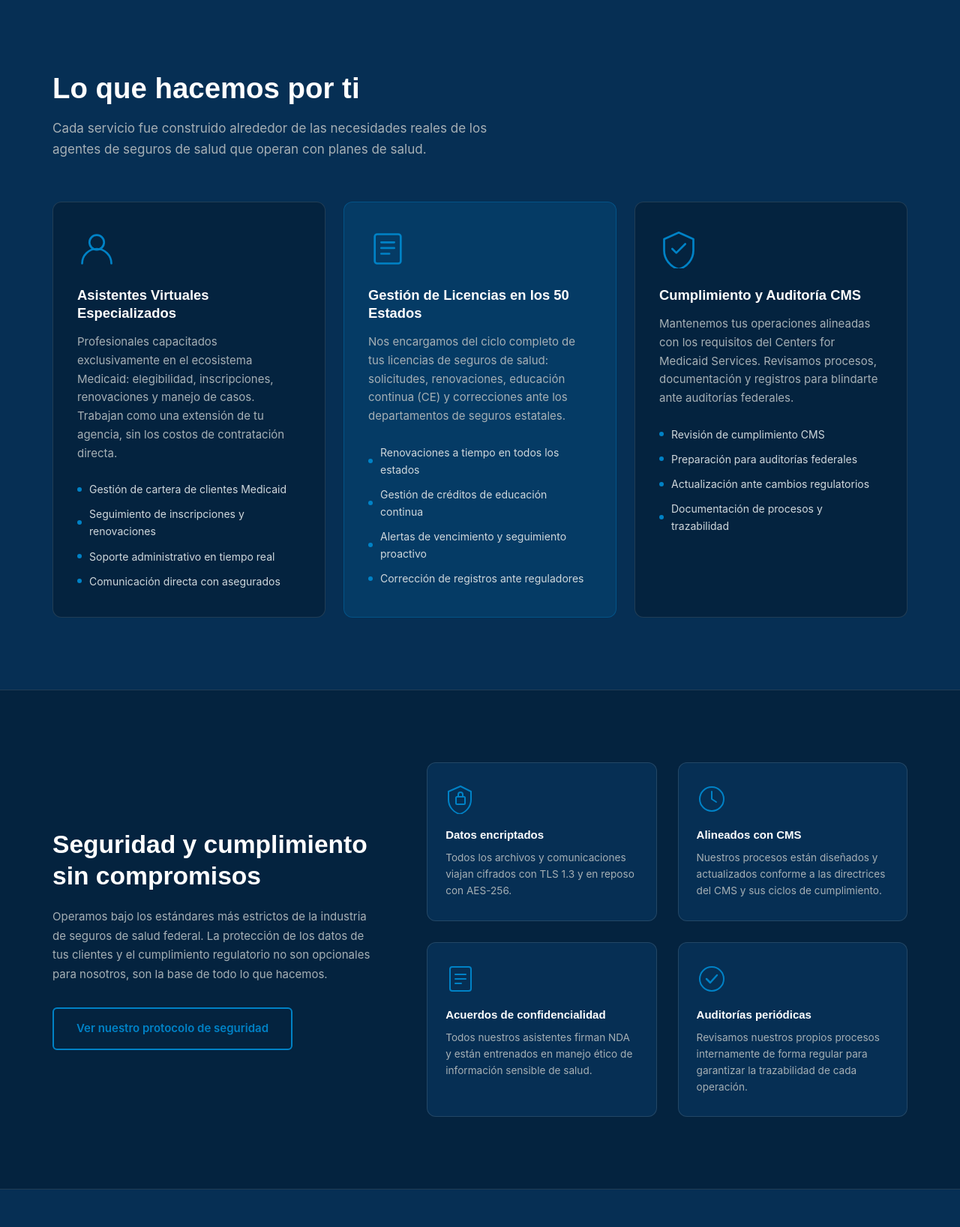
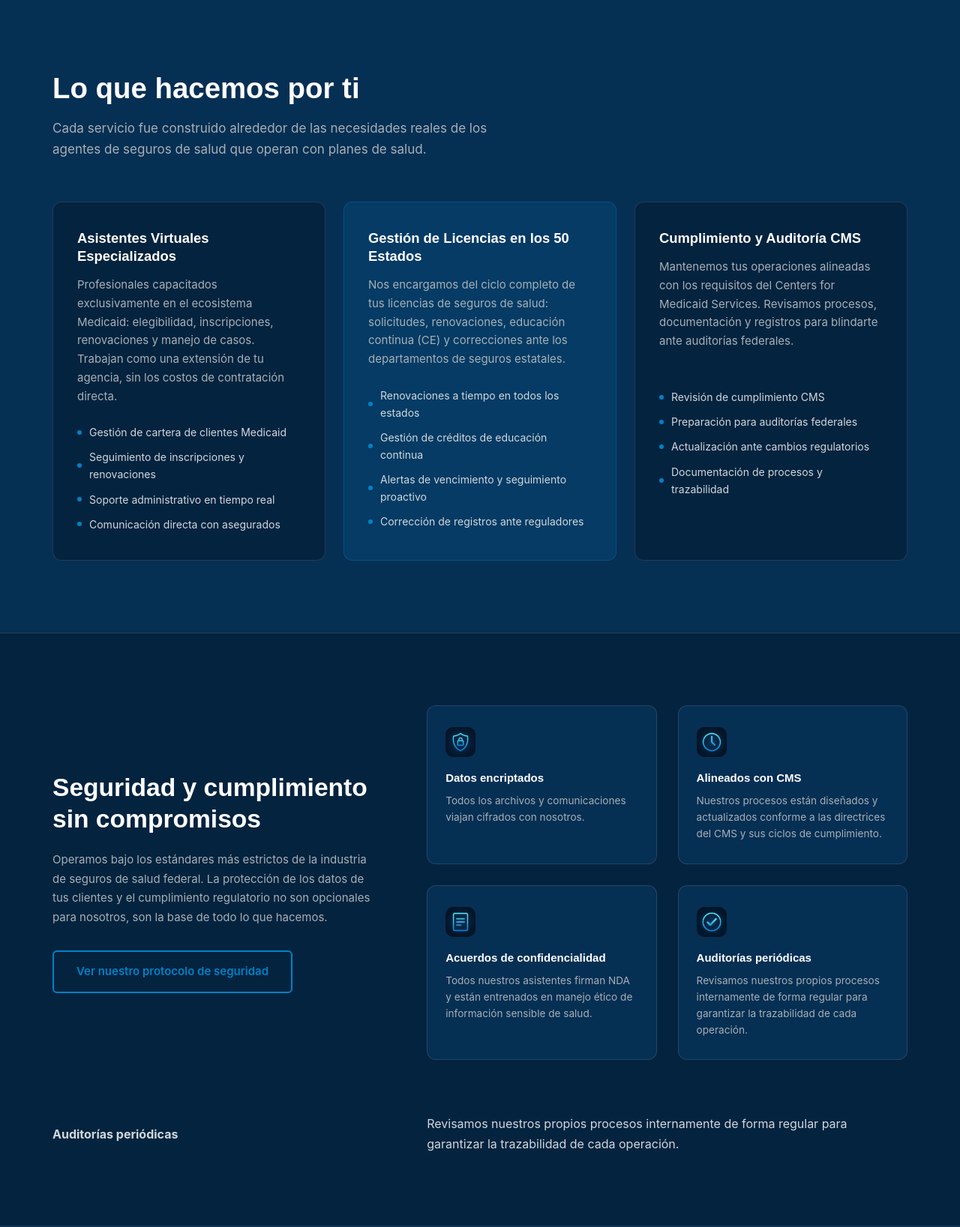
Before and after one commit to sebasmontero7/PaginaFY, a Python web app: template templates/index.html in a window 1280 px wide. Shown: the part 801-2438 px from the top of the page at 75% size. Run offline with Jinja, Linux system fonts and the light colour scheme; the template is opened without the code that fills it, so the values that code supplies are empty.

Commit message:
Add encrypted data image for security and compliance documentation

```diff
--- a/static/style.css
+++ b/static/style.css
@@ -430,6 +430,9 @@ ul  { list-style: none; }
   color: var(--accent);
   margin-bottom: 16px;
 }
+
+.pillar-logo {border-radius: 10px; }
+
 .pillar-icon svg { width: 100%; height: 100%; }
 
 .pillar h4 {
--- a/templates/index.html
+++ b/templates/index.html
@@ -17,7 +17,7 @@
   <header class="site-header" id="inicio">
     <nav class="nav-inner">
       <a href="#inicio" class="nav-logo" aria-label="F&amp;Y Solutions — Inicio">
-        <img src="static/Logo de F&Y.png" alt="F&amp;Y Solutions logo" class="logo-img" />
+        <img src="static/Head y Footer/Logo de F&Y.png" alt="F&amp;Y Solutions logo" class="logo-img" />
       </a>
       <button class="nav-toggle" id="navToggle" aria-label="Abrir menú" aria-expanded="false">
         <span></span><span></span><span></span>
@@ -69,14 +69,7 @@
         </div>
 
         <div class="services-grid">
-
           <article class="service-card">
-            <div class="service-icon" aria-hidden="true">
-              <svg viewBox="0 0 48 48" fill="none" xmlns="http://www.w3.org/2000/svg">
-                <circle cx="24" cy="16" r="9" stroke="currentColor" stroke-width="2.5"/>
-                <path d="M6 42c0-9.941 8.059-18 18-18s18 8.059 18 18" stroke="currentColor" stroke-width="2.5" stroke-linecap="round"/>
-              </svg>
-            </div>
             <h3>Asistentes Virtuales Especializados</h3>
             <p>
               Profesionales capacitados exclusivamente en el ecosistema Medicaid: elegibilidad,
@@ -92,12 +85,6 @@
           </article>
 
           <article class="service-card service-card--accent">
-            <div class="service-icon" aria-hidden="true">
-              <svg viewBox="0 0 48 48" fill="none" xmlns="http://www.w3.org/2000/svg">
-                <rect x="8" y="6" width="32" height="36" rx="3" stroke="currentColor" stroke-width="2.5"/>
-                <path d="M16 16h16M16 23h16M16 30h10" stroke="currentColor" stroke-width="2.5" stroke-linecap="round"/>
-              </svg>
-            </div>
             <h3>Gestión de Licencias en los 50 Estados</h3>
             <p>
               Nos encargamos del ciclo completo de tus licencias de seguros de salud:
@@ -113,17 +100,11 @@
           </article>
 
           <article class="service-card">
-            <div class="service-icon" aria-hidden="true">
-              <svg viewBox="0 0 48 48" fill="none" xmlns="http://www.w3.org/2000/svg">
-                <path d="M24 4L6 12v14c0 10.493 7.67 20.322 18 23 10.33-2.678 18-12.507 18-23V12L24 4z" stroke="currentColor" stroke-width="2.5" stroke-linejoin="round"/>
-                <path d="M16 24l5 5 11-11" stroke="currentColor" stroke-width="2.5" stroke-linecap="round" stroke-linejoin="round"/>
-              </svg>
-            </div>
             <h3>Cumplimiento y Auditoría CMS</h3>
             <p>
               Mantenemos tus operaciones alineadas con los requisitos del Centers for Medicaid Services. Revisamos procesos, documentación y
               registros para blindarte ante auditorías federales.
-            </p>
+            </p><br>
             <ul class="service-features">
               <li>Revisión de cumplimiento CMS</li>
               <li>Preparación para auditorías federales</li>
@@ -156,22 +137,15 @@
 
             <div class="pillar">
               <div class="pillar-icon" aria-hidden="true">
-                <svg viewBox="0 0 40 40" fill="none" xmlns="http://www.w3.org/2000/svg">
-                  <path d="M20 3L4 10v11c0 8.74 6.39 16.93 15 19 8.61-2.07 15-10.26 15-19V10L20 3z" stroke="currentColor" stroke-width="2" stroke-linejoin="round"/>
-                  <rect x="14" y="17" width="12" height="10" rx="1.5" stroke="currentColor" stroke-width="2"/>
-                  <path d="M17 17v-3a3 3 0 016 0v3" stroke="currentColor" stroke-width="2" stroke-linecap="round"/>
-                </svg>
+                <img src="static/Seguridad y cumplimiento/datos encriptados.jpg" alt="Icono de datos encriptados" class="pillar-logo" />
               </div>
               <h4>Datos encriptados</h4>
-              <p>Todos los archivos y comunicaciones viajan cifrados con TLS 1.3 y en reposo con AES-256.</p>
+              <p>Todos los archivos y comunicaciones viajan cifrados con nosotros.</p>
             </div>
 
             <div class="pillar">
               <div class="pillar-icon" aria-hidden="true">
-                <svg viewBox="0 0 40 40" fill="none" xmlns="http://www.w3.org/2000/svg">
-                  <circle cx="20" cy="20" r="16" stroke="currentColor" stroke-width="2"/>
-                  <path d="M20 10v10l6 4" stroke="currentColor" stroke-width="2" stroke-linecap="round" stroke-linejoin="round"/>
-                </svg>
+                <img src="static/Seguridad y cumplimiento/alineados cms.jpg" alt="Icono de alineación con CMS" class="pillar-logo" />
               </div>
               <h4>Alineados con CMS</h4>
               <p>Nuestros procesos están diseñados y actualizados conforme a las directrices del CMS y sus ciclos de cumplimiento.</p>
@@ -179,10 +153,7 @@
 
             <div class="pillar">
               <div class="pillar-icon" aria-hidden="true">
-                <svg viewBox="0 0 40 40" fill="none" xmlns="http://www.w3.org/2000/svg">
-                  <rect x="6" y="4" width="28" height="32" rx="3" stroke="currentColor" stroke-width="2"/>
-                  <path d="M13 14h14M13 20h14M13 26h8" stroke="currentColor" stroke-width="2" stroke-linecap="round"/>
-                </svg>
+                <img src="static/Seguridad y cumplimiento/acuerdos confidencialidad.jpg" alt="Icono de acuerdos de confidencialidad" class="pillar-logo" />
               </div>
               <h4>Acuerdos de confidencialidad</h4>
               <p>Todos nuestros asistentes firman NDA y están entrenados en manejo ético de información sensible de salud.</p>
@@ -190,9 +161,11 @@
 
             <div class="pillar">
               <div class="pillar-icon" aria-hidden="true">
-                <svg viewBox="0 0 40 40" fill="none" xmlns="http://www.w3.org/2000/svg">
-                  <circle cx="20" cy="20" r="16" stroke="currentColor" stroke-width="2"/>
-                  <path d="M13 20l5 5 9-10" stroke="currentColor" stroke-width="2.5" stroke-linecap="round" stroke-linejoin="round"/>
+                <img src="static/Seguridad y cumplimiento/auditorias.png" alt="Icono de auditorías periódicas" class="pillar-logo" />
+              </div>
+              <h4>Auditorías periódicas</h4>
+              <p>Revisamos nuestros propios procesos internamente de forma regular para garantizar la trazabilidad de cada operación.</p>
+            </div>
                 </svg>
               </div>
               <h4>Auditorías periódicas</h4>
@@ -219,7 +192,7 @@
         <div class="gallery-grid">
           <div class="gallery-item">
             <div class="gallery-placeholder" aria-label="Espacio para foto de equipo">
-              <span>Sube tu foto aquí</span>
+              <img src="static/El equipo detras/lewan.jpg" alt="Foto del equipo de F&amp;Y Solutions" class="gallery-photo" />
             </div>
             <p class="gallery-caption">Nombre del colaborador · Cargo</p>
           </div>
@@ -269,7 +242,7 @@
                 class="channel-btn channel-btn--email"
                 aria-label="Copiar correo de F&amp;Y Solutions">
               <span class="channel-icon" style="background: transparent !important; border-radius: 0 !important;" aria-hidden="true">
-                <img src="static/gmail.png" alt="Correo electrónico logo" class="channel-logo" />
+                <img src="static/Hablemos hoy/gmail.png" alt="Correo electrónico logo" class="channel-logo" />
               </span>
               <span class="channel-text">
                 <strong>Correo electrónico</strong>
@@ -305,7 +278,7 @@
                  class="channel-btn channel-btn--whatsapp"
                  aria-label="Contactar por WhatsApp">
                 <span class="channel-icon" style="background: transparent !important; border-radius: 0 !important;" aria-hidden="true">
-                  <img src="static/whatsapp.png" alt="WhatsApp logo" class="channel-logo" />
+                  <img src="static/Hablemos hoy/whatsapp.png" alt="WhatsApp logo" class="channel-logo" />
                 </span>
                 <span class="channel-text">
                   <strong>WhatsApp</strong>
@@ -321,19 +294,19 @@
               <div class="form-group">
                 <label for="nombre">Nombre completo</label>
                 <input type="text" id="nombre" name="nombre"
-                       placeholder="Tu nombre" autocomplete="name" maxlength="30" required></textarea>
+                  placeholder="Tu nombre" autocomplete="name" maxlength="30" required></textarea>
               </div>
 
               <div class="form-group">
                 <label for="email">Correo electrónico</label>
                 <input type="email" id="email" name="email"
-                       placeholder="tu@correo.com" autocomplete="email"  maxlength="35" required></textarea>
+                  placeholder="tu@correo.com" autocomplete="email"  maxlength="35" required></textarea>
               </div>
 
               <div class="form2-group">
                 <label for="mensaje">¿En qué podemos ayudarte?</label>
                 <textarea id="mensaje" name="mensaje" rows="4"
-                        placeholder="Cuéntanos sobre tu agencia y lo que necesitas..." maxlength="350" required></textarea>
+                  placeholder="Cuéntanos sobre tu agencia y lo que necesitas..." maxlength="350" required></textarea>
               </div>
 
               <button type="submit" class="btn btn-primary btn-block" id="submitBtn">
@@ -356,7 +329,7 @@
   <footer class="site-footer">
     <div class="container footer-inner">
       <div class="footer-brand">
-        <img src="static/Logo de F&Y.png" alt="F&amp;Y Solutions" class="footer2-logo" />
+        <img src="static/Head y Footer/Logo de F&Y.png" alt="F&amp;Y Solutions" class="footer2-logo" />
         <p>Asistencia virtual especializada para agentes de seguros de salud y vida.</p>
       </div>
 
@@ -365,12 +338,12 @@
         <div class="social-links">
           <a href="https://www.instagram.com/fy.solutions/" target="_blank" rel="noopener noreferrer"
              class="social-link" aria-label="Instagram de F&amp;Y Solutions">
-              <img src="static/instagram.png" alt="F&amp;Y Solutions" class="footer-logo" />
+              <img src="static/Head y Footer/instagram.png" alt="F&amp;Y Solutions" class="footer-logo" />
             <span>Instagram</span>
           </a>
           <a href="https://www.facebook.com/FYSolutionsCorp?locale=es_LA" target="_blank" rel="noopener noreferrer"
              class="social-link" aria-label="Facebook de F&amp;Y Solutions">
-              <img src="static/facebook.png" alt="F&amp;Y Solutions" class="footer-logo" />
+              <img src="static/Head y Footer/facebook.png" alt="F&amp;Y Solutions" class="footer-logo" />
             <span>Facebook</span>
           </a>
         </div>
```
Also changed, not shown: other parts of static/style.css (+23 -6 lines), static/El equipo detras/lewan.jpg (added), static/Hablemos hoy/gmail.png (renamed from static/gmail.png), static/Hablemos hoy/whatsapp.png (renamed from static/whatsapp.png), static/Head y Footer/Logo de F&Y.png (renamed from static/Logo de F&Y.png), static/Head y Footer/facebook.png (renamed from static/facebook.png), static/Head y Footer/instagram.png (renamed from static/instagram.png), static/Seguridad y cumplimiento/acuerdos confidencialidad.jpg (added), static/Seguridad y cumplimiento/alineados cms.jpg (added), static/Seguridad y cumplimiento/auditorias.png (added), static/Seguridad y cumplimiento/datos encriptados.jpg (added), static/persona.jpg (deleted).
